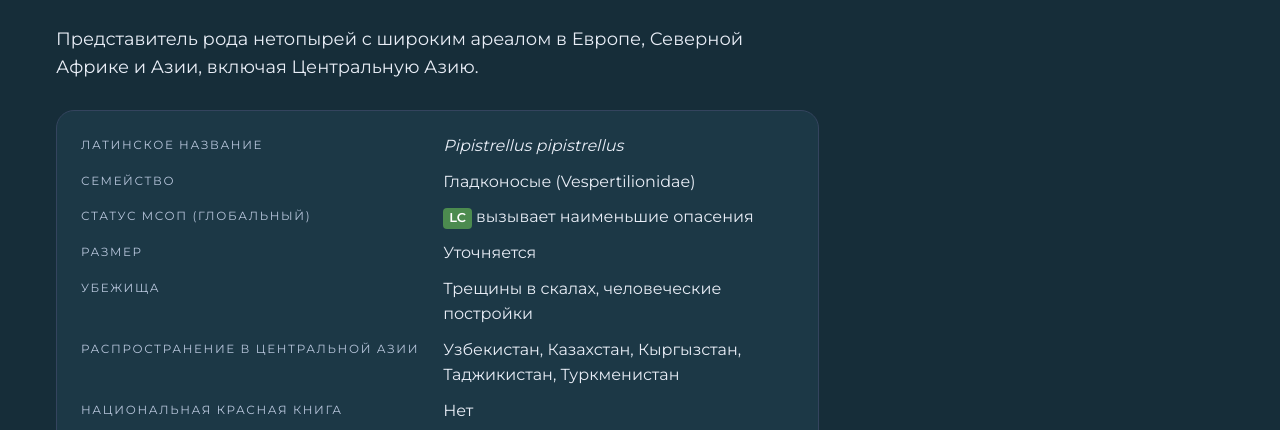
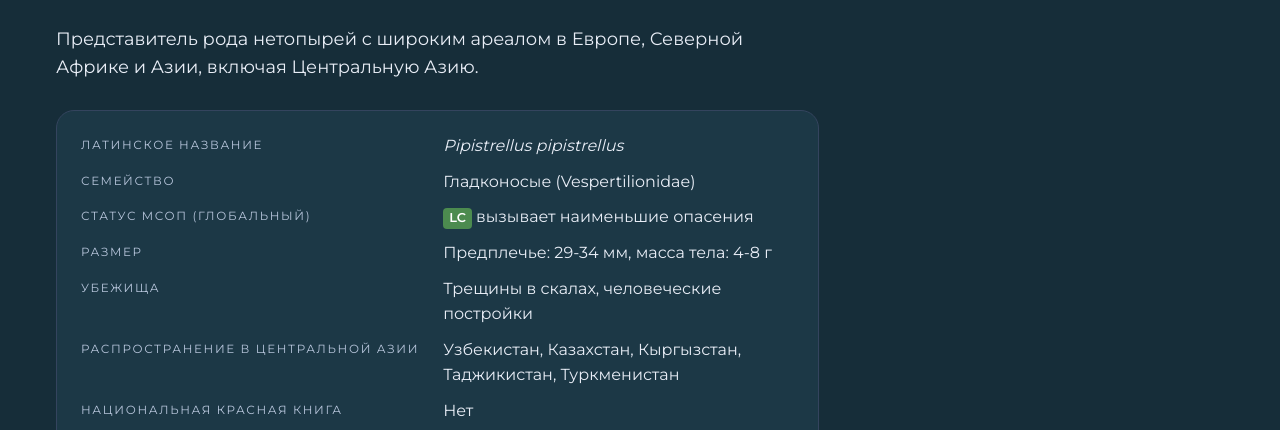
Before and after one commit to BatsofCentralAsia/website, a plain HTML site: page encyclopedia/19-pipistrellus-pipistrellus.html in a window 1280 px wide. Shown: the part 370-800 px from the top of the page. Drawn offline with nearby package versions, Linux system fonts and the light colour scheme.

Commit message:
Update 19-pipistrellus-pipistrellus.html

```diff
--- a/encyclopedia/19-pipistrellus-pipistrellus.html
+++ b/encyclopedia/19-pipistrellus-pipistrellus.html
@@ -40,7 +40,7 @@
         <dt>Латинское название</dt><dd><i>Pipistrellus pipistrellus</i></dd>
         <dt>Семейство</dt><dd>Гладконосые (Vespertilionidae)</dd>
         <dt>Статус МСОП (глобальный)</dt><dd><span class="iucn iucn--lc">LC</span> вызывает наименьшие опасения</dd>
-        <dt>Размер</dt><dd>Уточняется</dd>
+        <dt>Размер</dt><dd>Предплечье: 29-34 мм, масса тела: 4-8 г</dd>
         <dt>Убежища</dt><dd>Трещины в скалах, человеческие постройки</dd>
         <dt>Распространение в Центральной Азии</dt><dd>Узбекистан, Казахстан, Кыргызстан, Таджикистан, Туркменистан</dd>
         <dt>Национальная Красная книга</dt><dd>Нет</dd>
```
